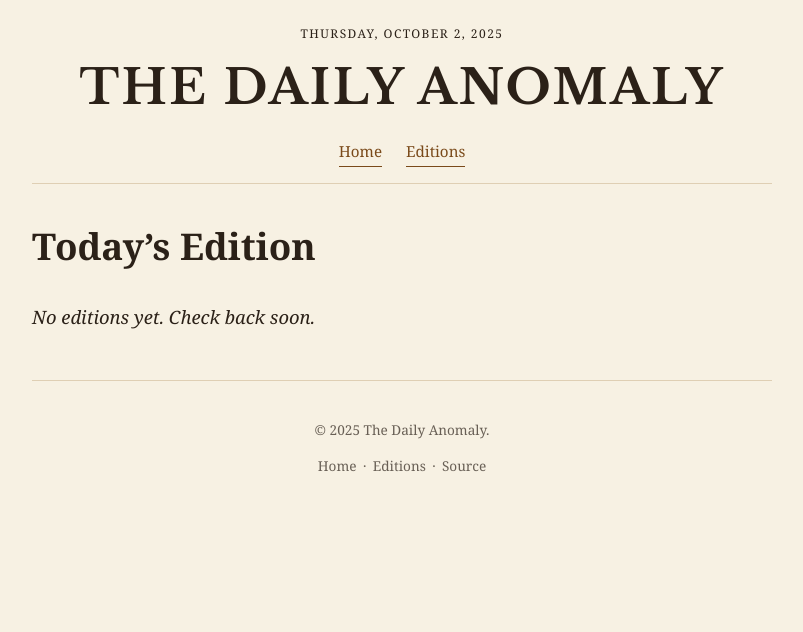
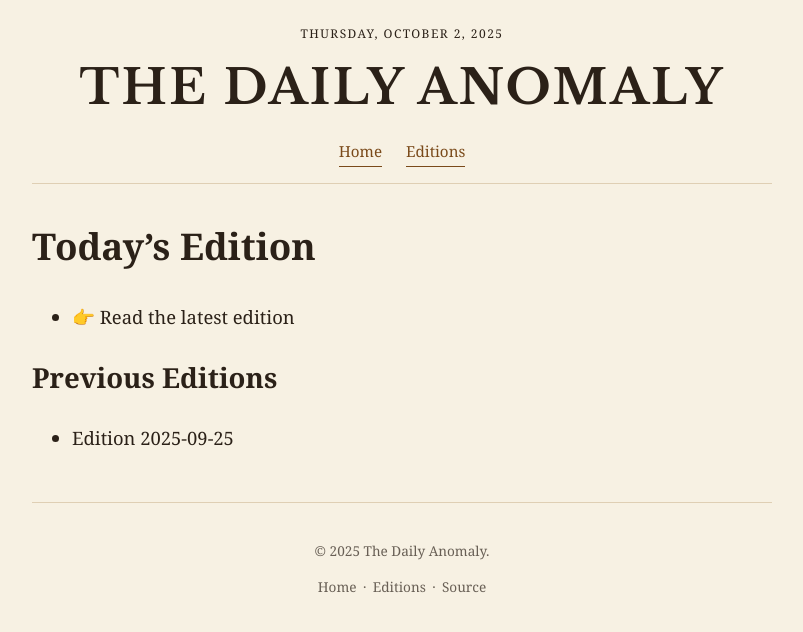
Before and after one commit to PROMIREC/the-daily-anomaly, a Jekyll site: the page built from editions/index.md, in a window 1280 px wide. Shown: the top 632 px of the page, without its empty margins (238-1041 px from the left). Built offline with Jekyll 4.4.1, drawn with Linux system fonts in a browser that asks for light colours; some web fonts are replaced.

Commit message:
Fix edition listings on index and archive

```diff
--- a/editions/index.md
+++ b/editions/index.md
@@ -5,13 +5,19 @@ layout: default
 
 # Today’s Edition
 
-{% assign eds = site.pages
-  | where_exp: "p", "p.path contains '/editions/'"
+{% assign editions = site.pages
+  | where: "layout", "edition"
   | sort: "path" | reverse %}
-{% assign latest = eds | first %}
 
-{% if latest %}
-- 👉 [Read the full edition]({{ latest.url | relative_url }})
+{% if editions.size > 0 %}
+- 👉 [Read the latest edition]({{ editions.first.url | relative_url }})
+
+{% if editions.size > 1 %}
+## Previous Editions
+{% for ed in editions offset: 1 %}
+- [{{ ed.title }}]({{ ed.url | relative_url }})
+{% endfor %}
+{% endif %}
 {% else %}
 *No editions yet. Check back soon.*
 {% endif %}
```
Also changed, not shown: archive.md (+5 -1 lines).
